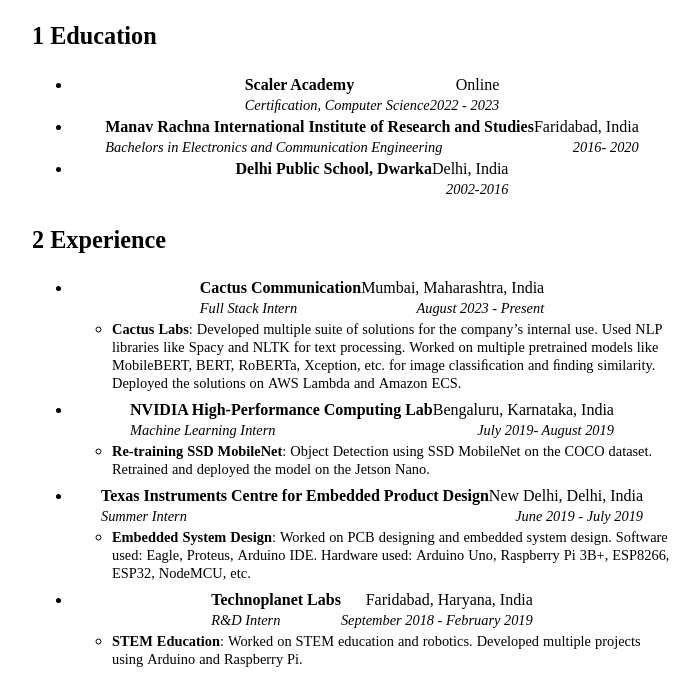
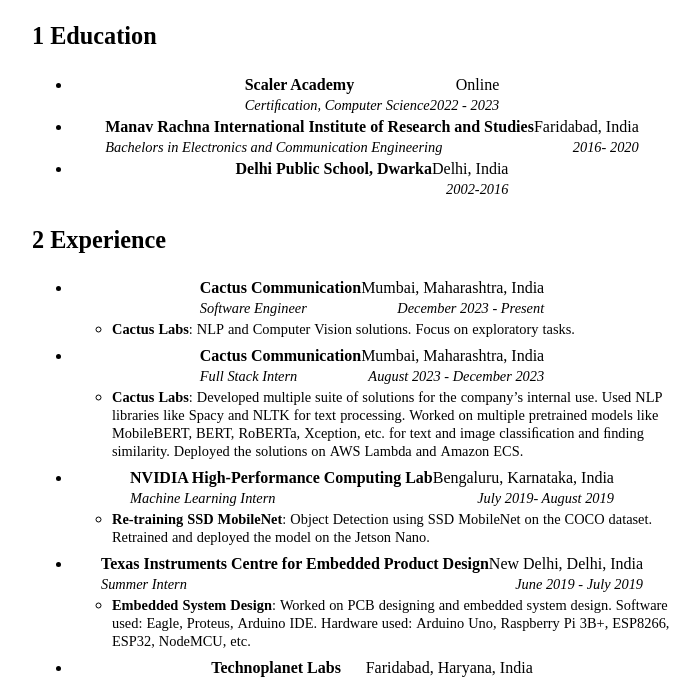
Before and after one commit to bhoot1234567890/moon, a plain HTML site: page index.html in a window 1280 px wide. Shown: the part 87-768 px from the top of the page, without its empty margins (288-988 px from the left). Drawn offline with Linux system fonts and the light colour scheme.

Commit message:
Add resume files and update internship details

```diff
--- a/index.html
+++ b/index.html
@@ -1014,7 +1014,7 @@
     </h3>
     <ul class="itemize1">
       <li class="itemize">
-        <!--l. 119-->
+        <!--l. 118-->
         <p class="noindent"></p>
         <table id="TBL-5" class="tabular">
           <colgroup id="TBL-5-1g">
@@ -1043,14 +1043,14 @@
               id="TBL-5-2-1"
               class="td10"
             >
-              <span class="cmti-10">Full Stack Intern </span>
+              <span class="cmti-10">Software Engineer </span>
             </td>
             <td
               style="text-align: right; white-space: nowrap"
               id="TBL-5-2-2"
               class="td01"
             >
-              <span class="cmti-10">August 2023 - Present</span>
+              <span class="cmti-10">December 2023 - Present</span>
             </td>
           </tr>
           <tr style="vertical-align: baseline" id="TBL-5-3-">
@@ -1063,7 +1063,74 @@
         </table>
         <ul class="itemize2">
           <li class="itemize">
-            <!--l. 122-->
+            <!--l. 121-->
+            <p class="noindent">
+              <span class="cmbx-10">Cactus</span>
+              <span class="cmbx-10">Labs</span><span class="cmr-10">:</span>
+              <span class="cmr-10">NLP</span>
+              <span class="cmr-10">and</span>
+              <span class="cmr-10">Computer</span>
+              <span class="cmr-10">Vision</span>
+              <span class="cmr-10">solutions.</span>
+              <span class="cmr-10">Focus</span>
+              <span class="cmr-10">on</span>
+              <span class="cmr-10">exploratory</span>
+              <span class="cmr-10">tasks.</span>
+            </p>
+          </li>
+        </ul>
+      </li>
+      <li class="itemize">
+        <!--l. 125-->
+        <p class="noindent"></p>
+        <table id="TBL-6" class="tabular">
+          <colgroup id="TBL-6-1g">
+            <col id="TBL-6-1" />
+            <col id="TBL-6-2" />
+          </colgroup>
+          <tr style="vertical-align: baseline" id="TBL-6-1-">
+            <td
+              style="text-align: left; white-space: nowrap"
+              id="TBL-6-1-1"
+              class="td10"
+            >
+              <span class="cmbx-10x-x-109">Cactus Communication</span>
+            </td>
+            <td
+              style="text-align: right; white-space: nowrap"
+              id="TBL-6-1-2"
+              class="td01"
+            >
+              Mumbai, Maharashtra, India
+            </td>
+          </tr>
+          <tr style="vertical-align: baseline" id="TBL-6-2-">
+            <td
+              style="text-align: left; white-space: nowrap"
+              id="TBL-6-2-1"
+              class="td10"
+            >
+              <span class="cmti-10">Full Stack Intern </span>
+            </td>
+            <td
+              style="text-align: right; white-space: nowrap"
+              id="TBL-6-2-2"
+              class="td01"
+            >
+              <span class="cmti-10">August 2023 - December 2023</span>
+            </td>
+          </tr>
+          <tr style="vertical-align: baseline" id="TBL-6-3-">
+            <td
+              style="text-align: left; white-space: nowrap"
+              id="TBL-6-3-1"
+              class="td10"
+            ></td>
+          </tr>
+        </table>
+        <ul class="itemize2">
+          <li class="itemize">
+            <!--l. 128-->
             <p class="noindent">
               <span class="cmbx-10">Cactus</span>
               <span class="cmbx-10">Labs</span><span class="cmr-10">:</span>
@@ -1079,7 +1146,6 @@
               <span class="cmr-10">use.</span>
               <span class="cmr-10">Used</span>
               <span class="cmr-10">NLP</span>
-
               <span class="cmr-10">libraries</span>
               <span class="cmr-10">like</span>
               <span class="cmr-10">Spacy</span>
@@ -1100,6 +1166,8 @@
               <span class="cmr-10">Xception,</span>
               <span class="cmr-10">etc.</span>
               <span class="cmr-10">for</span>
+              <span class="cmr-10">text</span>
+              <span class="cmr-10">and</span>
               <span class="cmr-10">image</span>
               <span class="cmr-10">classiﬁcation</span>
               <span class="cmr-10">and</span>
```
Also changed, not shown: 7 other files.
